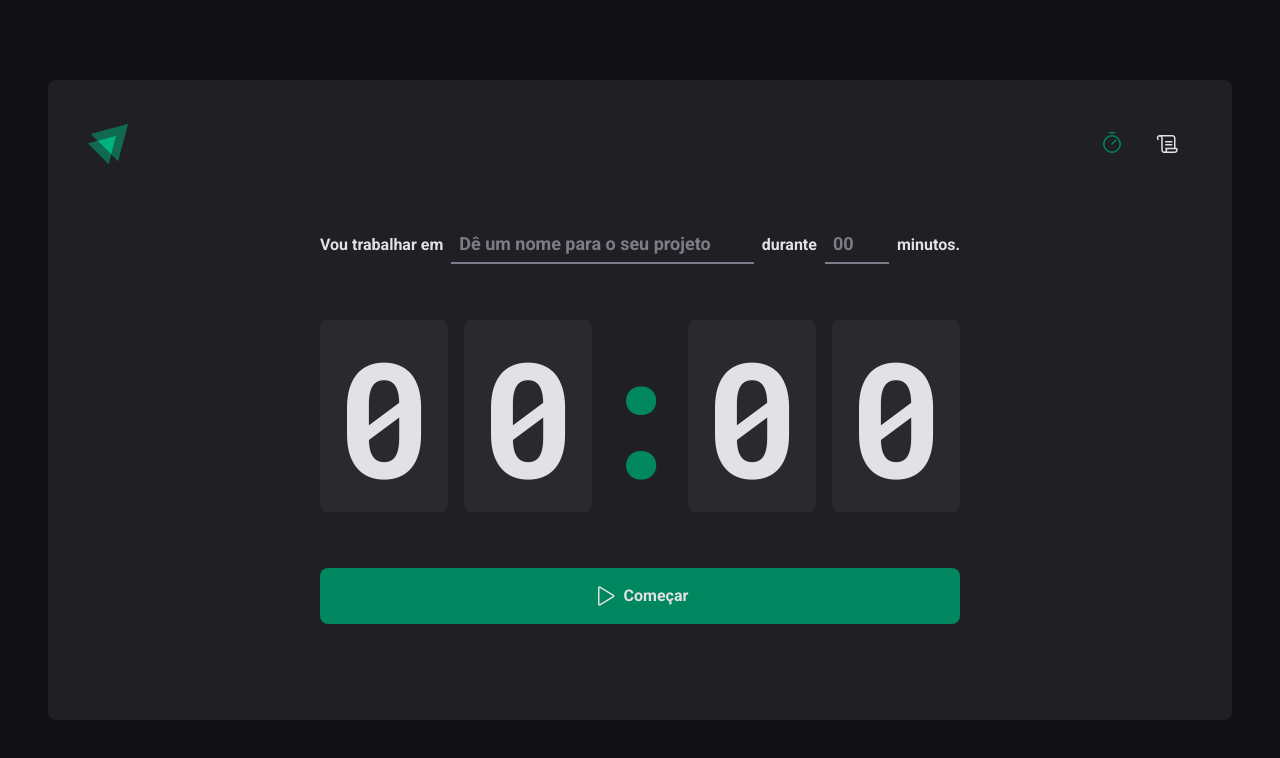
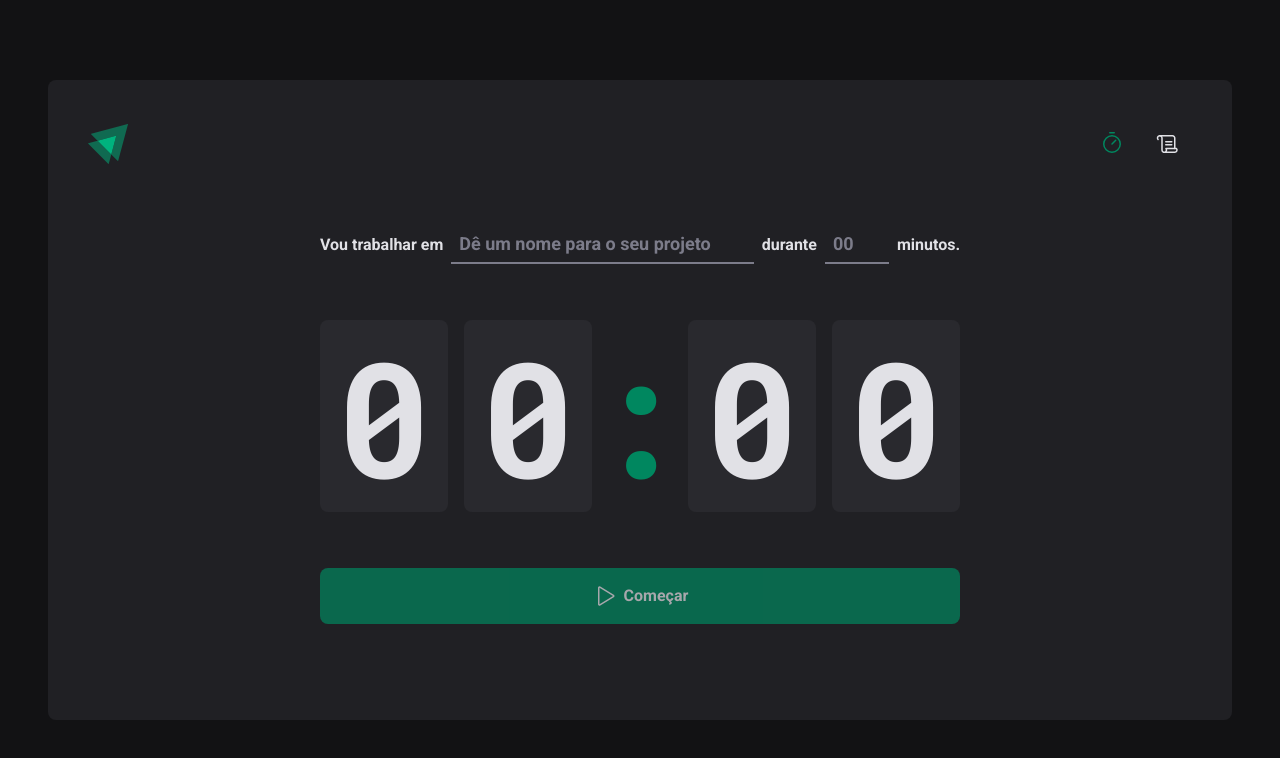
Before and after one commit to junioralcant/ignite-timer, a React (Vite) app: page / in a window 1280 px wide. Shown: the top 758 px of the page. Built offline with nearby package versions, Linux system fonts and the light colour scheme.

Commit message:
Form - React Hook Form

```diff
--- a/package.json
+++ b/package.json
@@ -12,6 +12,7 @@
     "phosphor-react": "^1.4.1",
     "react": "^18.2.0",
     "react-dom": "^18.2.0",
+    "react-hook-form": "^7.34.0",
     "react-router-dom": "^6.3.0",
     "styled-components": "^5.3.5"
   },
--- a/src/pages/Home/index.tsx
+++ b/src/pages/Home/index.tsx
@@ -1,4 +1,5 @@
 import { Play } from 'phosphor-react';
+import { useForm } from 'react-hook-form';
 import {
   CountdownContainer,
   FormContainer,
@@ -10,15 +11,25 @@ import {
 } from './styles';
 
 export function Home() {
+  const { register, handleSubmit, watch } = useForm();
+
+  function handleCreateNewCycle(data: any) {
+    console.log(data);
+  }
+
+  const task = watch('task');
+  const isSubmitDisabled = !task;
+
   return (
     <HomeContainer>
-      <form action="">
+      <form action="" onSubmit={handleSubmit(handleCreateNewCycle)}>
         <FormContainer>
           <label htmlFor="task">Vou trabalhar em</label>
           <TaskInput
             id="task"
             list="task-suggestions"
             placeholder="Dê um nome para o seu projeto"
+            {...register('task')}
           />
 
           <datalist id="task-suggestions">
@@ -36,6 +47,7 @@ export function Home() {
             step={5}
             min={5}
             max={60}
+            {...register('minutesAmount', { valueAsNumber: true })}
           />
 
           <span>minutos.</span>
@@ -49,7 +61,10 @@ export function Home() {
           <span>0</span>
         </CountdownContainer>
 
-        <StartCountdownButton type="submit">
+        <StartCountdownButton
+          type="submit"
+          disabled={isSubmitDisabled}
+        >
           <Play size={24} />
           Começar
         </StartCountdownButton>
```
Also changed, not shown: 1 other file (tests, documents, lock files or other folders).
